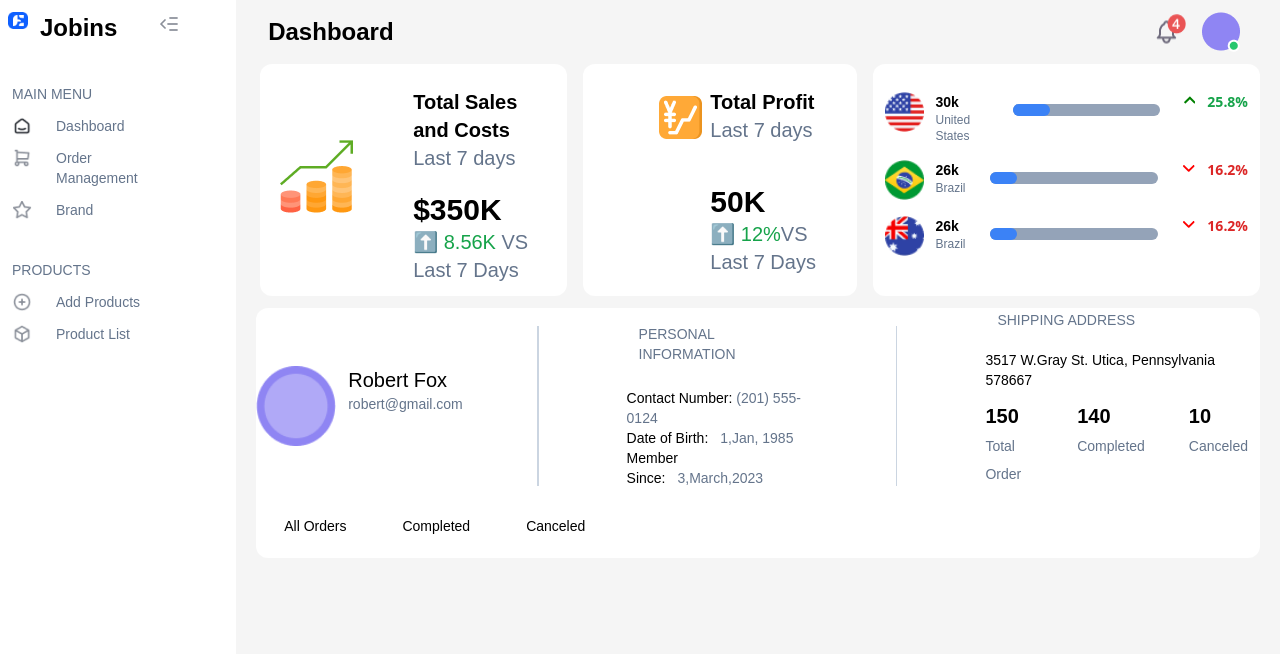
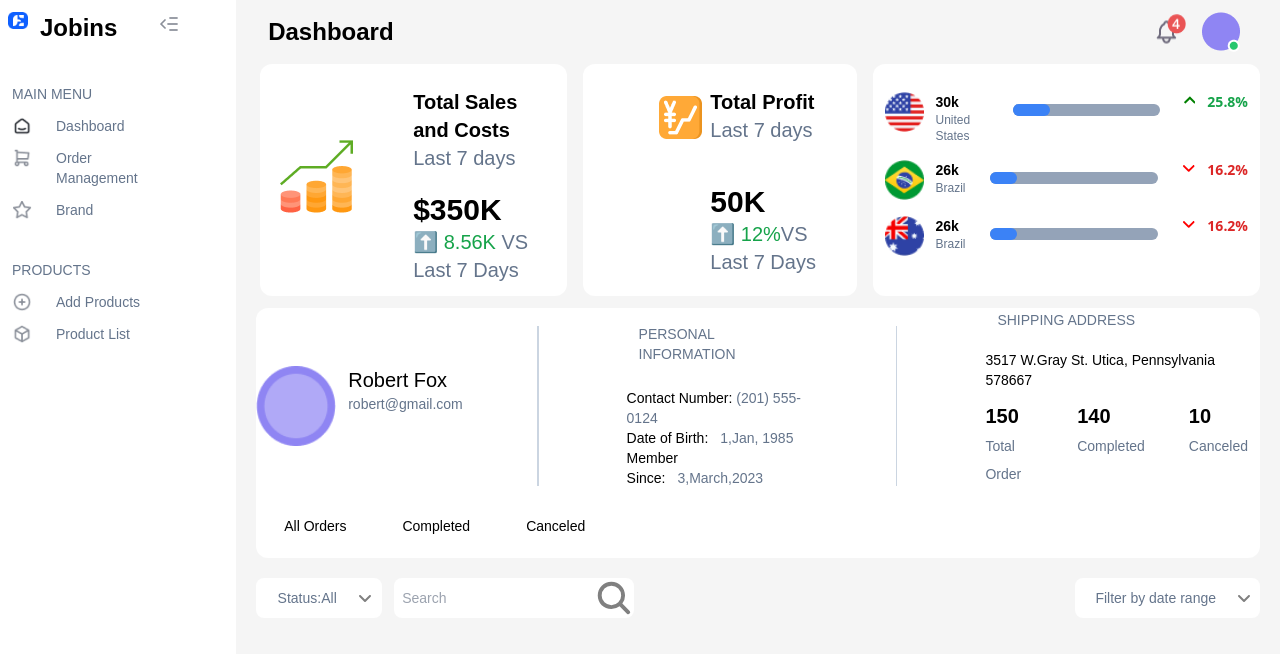
Before and after one commit to Manjil00/jobins-frontend-challange, a React (Create React App) app: page / in a window 1280 px wide. Shown: the top 654 px of the page. Built offline with nearby package versions, Linux system fonts and the light colour scheme.

Commit message:
section3

```diff
--- a/src/App.js
+++ b/src/App.js
@@ -1,11 +1,12 @@
-import React from 'react'
+import React from 'react';
 
 
 //Components
+import Section1 from './Components/Section1';
+import Section2 from './Components/Section2';
 import Sidebar from './Components/sidebar';
 import TopNav from './Components/TopNav';
-import Section1 from './Components/Section1';
-import Section2 from './Components/Section2';
+import Section3 from './Components/Section3';
 // import Progressbar from './Components/Progressbar';
 
 
@@ -16,11 +17,12 @@ const App = () => {
       <div className="main-container w-full bg-containerGray h-[100vh] flex">
 <Sidebar/>
 
-    <div className="container h-full w-[85%] mx-5 bg-containerGray">
+    <div className="container h-full w-[85%] md:mx-5 bg-containerGray">
 
     <TopNav/>
     <Section1/>
     <Section2/>
+    <Section3/>
 
 
 
--- /dev/null
+++ b/src/Components/Section3.jsx
@@ -0,0 +1,31 @@
+import React from 'react';
+
+//ICONS
+import { FaAngleDown } from "react-icons/fa6";
+import { IoSearch } from "react-icons/io5";
+
+const Section3 = () => {
+return (
+<div className="Section3 mt-5 bg-containerGray h-auto w-full flex justify-between">
+        <div className="rightSection flex">
+        <div className="Status cursor-pointer p-2 w-[80px] md:w-[126px] h-[30px] md:h-[40px] flex justify-center items-center gap-2 bg-white rounded-lg">
+        <h1 className='greytext font-mainfont font-normal'>Status:All</h1>
+        <FaAngleDown color='grey'/>
+        </div>
+        <div className="searchbar flex">
+        <input type="text" placeholder="Search" className="greytext  w-[80px] p-2 md:w-[200px] h-[30px] md:h-[40px] flex justify-center items-center
+        bg-white rounded-tl-lg rounded-bl-lg cursor-text"/>
+        <IoSearch className='bg-white h-[40px] w-[40px] rounded-tr-lg rounded-br-lg cursor-pointer ml-[-12px] ' color='grey'/>
+        </div>
+        </div>
+
+        <div className="Filtercursor-pointer p-2 w-[80px] md:w-auto h-[30px] md:h-[40px] flex justify-center items-center gap-2 bg-white rounded-lg ">
+        <h1 className='greytext'>Filter by date range</h1>
+        <FaAngleDown color='grey'/>
+        </div>
+
+    </div>
+)
+}
+
+export default Section3
```
